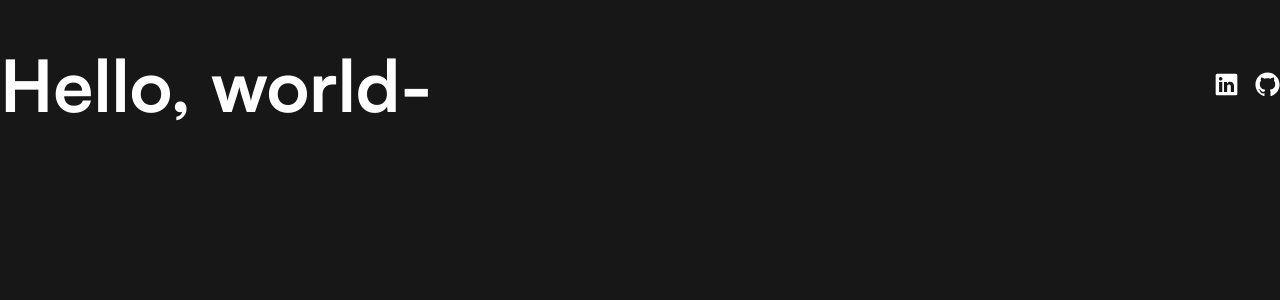
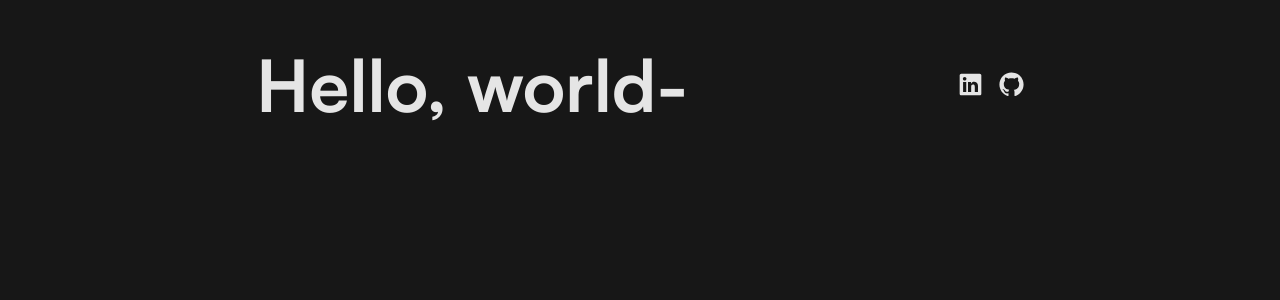
Before and after one commit to daftdevs/next-personal-site, a Next.js app: page / in a window 1280 px wide. Shown: the top 300 px of the page. Built offline with nearby package versions, Linux system fonts and the light colour scheme.

Commit message:
ref: change default font color and max width container

```diff
--- a/src/components/Layout.tsx
+++ b/src/components/Layout.tsx
@@ -18,8 +18,10 @@ const Layout = ({ title, description, className, children }: LayoutProps) => {
         <link rel="icon" href="/favicon.ico" />
       </Head>
       <main>
-        <div className={`min-h-screen w-screen bg-neutral-900 text-white`}>
-          <div className={`mx-8 lg:mx-auto max-w-7xl ${className}`}>
+        <div
+          className={`min-h-screen w-screen bg-neutral-900 text-neutral-200`}
+        >
+          <div className={`mx-8 lg:mx-auto max-w-3xl ${className}`}>
             {children}
           </div>
         </div>
```
